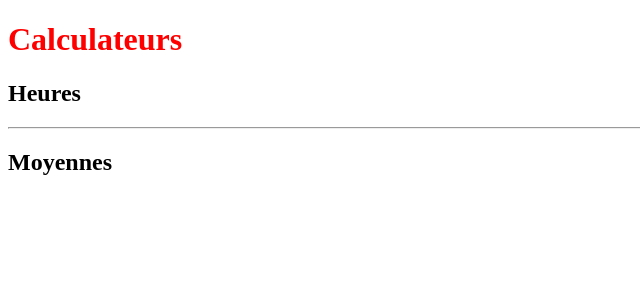
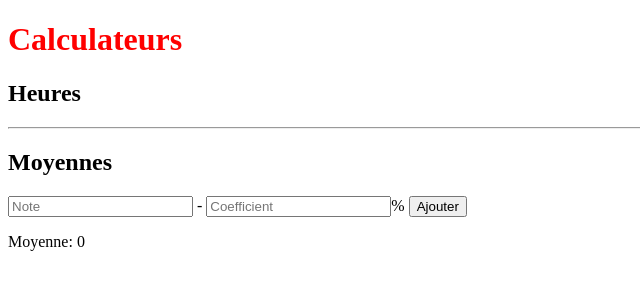
Before and after one commit to drafolin/infa-emt, a Nuxt app: page /calculateurs in a window 1280 px wide. Shown: the top 300 px of the page, without its empty margins (0-640 px from the left). Built offline with nearby package versions, Linux system fonts and the light colour scheme.

Commit message:
#feat|Calculateur de moyennes terminé

```diff
--- a/pages/calculateurs.vue
+++ b/pages/calculateurs.vue
@@ -1,5 +1,54 @@
 <script setup lang="ts">
-let notes = ref<number[]>([]); // Reference to the array of numbers
+let noteText = ref(""), coeffText = ref(""); /* Créé les variables noteText et coeffText,
+																						    utilisées pour récupérer les valeurs des champs de saisie */
+
+let notes = ref<{ note: number; coefficient: number; }[]>([]); // Créé un tableau de notes réactives
+let moyenne = ref(0); // Créé une moyenne réactive
+
+onMounted(() => {
+	notes.value = JSON.parse(localStorage.getItem("notes") || "[]"); // Récupère les notes sauvegardées dans le localStorage
+});
+
+const calcMoyenne = (): number => {
+	let sommeNotes = 0, sommeCoeff = 0;
+	for (let i = 0; i < notes.value.length; i++) {
+		sommeNotes += notes.value[i].note * notes.value[i].coefficient;
+		sommeCoeff += notes.value[i].coefficient;
+	}
+
+	if (sommeCoeff == 0) return 0;
+	return sommeNotes / sommeCoeff;
+};
+
+const addNote = () => { // Créé une fonction addNote
+	let note = parseFloat(noteText.value); // Récupère la valeur de noteText
+	let coeff = parseFloat(coeffText.value); // Récupère la valeur de coeffText
+
+	if (isNaN(note) || isNaN(coeff)) { // Si note ou coeff n'est pas un nombre
+		alert("Veuillez entrer des nombres valides"); // Affiche une alerte
+		return; // Arrête l'exécution de la fonction
+	}
+
+	notes.value.push({ // Ajoute une note au tableau notes
+		note: note, // note: note
+		coefficient: coeff // coefficient: coeff
+	});
+
+	noteText.value = ""; // Réinitialise noteText
+	coeffText.value = ""; // Réinitialise coeffText
+
+	moyenne.value = calcMoyenne(); // Calcule la moyenne
+
+	localStorage.setItem("notes", JSON.stringify(notes.value)); // Sauvegarde les notes dans le localStorage
+};
+
+const removeNote = (index: number) => { // Créé une fonction removeNote
+	notes.value.splice(index, 1); // Supprime la note à l'index donné
+
+	moyenne.value = calcMoyenne(); // Calcule la moyenne
+
+	localStorage.setItem("notes", JSON.stringify(notes.value)); // Sauvegarde les notes dans le localStorage
+};
 </script>
 
 <template>
@@ -7,10 +56,19 @@ let notes = ref<number[]>([]); // Reference to the array of numbers
 		<h1>Calculateurs</h1>
 		<h2>Heures</h2>
 		<hr />
+
 		<h2>Moyennes</h2>
+		<input type="text" placeholder="Note" v-model="noteText"> -
+		<input type="text" placeholder="Coefficient" v-model="coeffText">%
+		<button @click="addNote">Ajouter</button>
 		<ul>
-			<li v-for="note in notes">{{ note }}</li>
+			<li v-for="note, index in notes">
+				<button @click="() => { removeNote(index); }">X</button>
+				<!--/* Utilisation d'une fonction anonyme pour passer un paramètre*/-->
+				{{ note.note }} - {{ note.coefficient }}%
+			</li>
 		</ul>
+		<span>Moyenne: {{ moyenne }}</span>
 	</div>
 </template>
 
```
